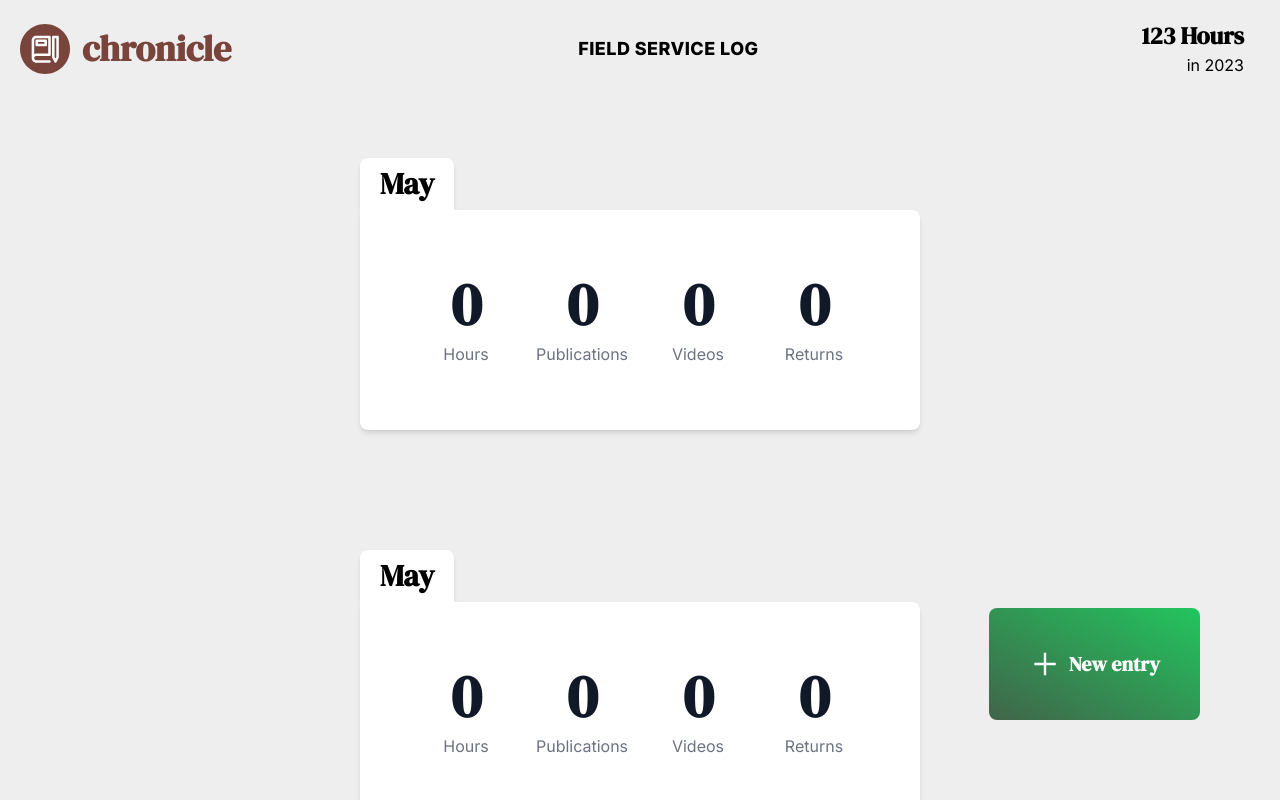
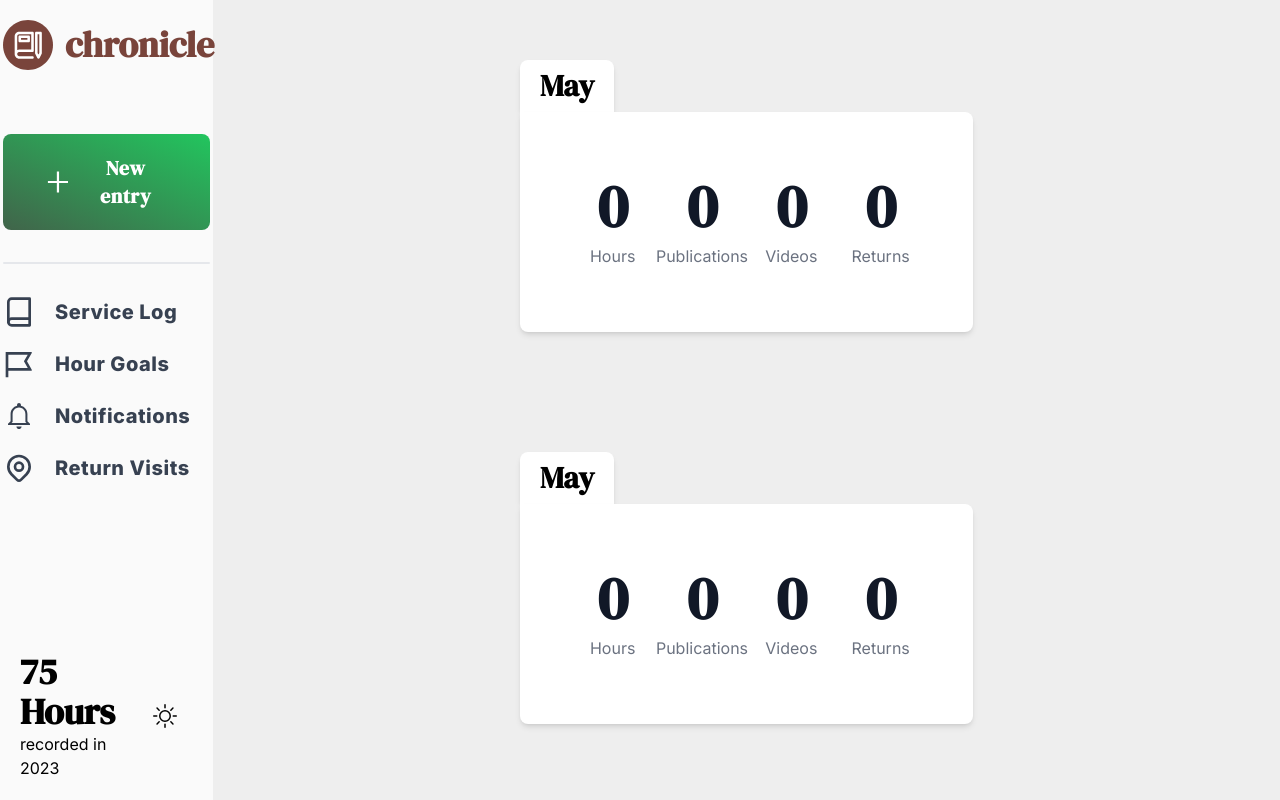
Before and after one commit to DakshalP/chronicle, a Next.js app: page /dashboard in a window 1280 px wide. Shown: the top 800 px of the page. Built offline with nearby package versions, Linux system fonts and the light colour scheme.

Commit message:
new dashboard nav for large screens

```diff
--- a/app/dashboard/layout.tsx
+++ b/app/dashboard/layout.tsx
@@ -1,5 +1,17 @@
-import { IoMdArrowDropdown } from 'react-icons/io';
-import Logo from '../logo'
+import Logo from "../logo";
+import { AiOutlinePlus } from "react-icons/ai";
+import { FiBook } from "react-icons/fi"
+import { BsMoon, BsSun } from "react-icons/bs"
+import { RiFlag2Line } from "react-icons/ri"
+import { HiOutlineLocationMarker } from "react-icons/hi"
+import { IoMdNotificationsOutline } from "react-icons/io"
+
+
+const NewButton = () => (
+    <button className="active:scale-95 transition-transform mt-16 font-extrabold font-display tracking-wide text-white px-10 py-5 text-xl w-fit bg-gradient-to-tr from-cgreen to-green-500 rounded-lg flex flex-row items-center gap-2">
+        <AiOutlinePlus className="w-8 h-8" /> New entry
+    </button>
+);
 
 export default function DashboardLayout({
     children, // will be a page or nested layout
@@ -7,24 +19,50 @@ export default function DashboardLayout({
     children: React.ReactNode;
 }) {
     return (
-      <section className='dark:bg-gray-700 dark:text-gray-100'>
-        {/* Include shared UI here e.g. a header or sidebar */}
-        <header>
-            <div className="container mx-auto flex flex-wrap p-5 flex-col md:flex-row items-center">
+        <section className="dark:bg-gray-700 dark:text-gray-100 flex flex-row">
+            {/* Shared UI here e.g. a sidebar */}
+            <nav className="container sticky top-0 h-screen flex flex-col justify-between p-5 bg-cdarkgray dark:bg-gray-600 w-1/6  items-center">
+                <div className='text-gray-700'>
                     <Logo href="/dashboard" adaptForDarkMode={true} />
-                <nav className="md:ml-auto md:mr-auto flex flex-wrap items-center text-base justify-center">
-                <a className="mr-5 font-extrabold tracking-wide text-lg flex flex-row items-center">FIELD SERVICE LOG</a>
-                </nav>
-                <div>
-                    <div className="px-4">
-                        <h2 className="title-font font-display text-2xl font-extrabold">123 Hours</h2>
-                        <p className="leading-relaxed text-right">in 2023</p>
+                    <NewButton />
+                    <hr className="w-full h-0.5 my-8 bg-gray-200 border-0 rounded dark:bg-gray-700" />
+                    <div className="mr-auto flex items-center">
+                        <a className="cursor-pointer mr-5 mb-5 font-extrabold tracking-wide text-xl flex flex-row items-center gap-5 w-full">
+                            <FiBook className="w-8 h-8" /> Service Log
+                        </a>
+                    </div>
+                    <div className="mr-auto flex items-center">
+                        <a className="cursor-pointer mr-5 mb-5 font-extrabold tracking-wide text-xl flex flex-row items-center gap-5 w-full">
+                            <RiFlag2Line className="w-8 h-8" /> Hour Goals
+                        </a>
+                    </div>
+                    <div className="mr-auto flex items-center">
+                        <a className="cursor-pointer mr-5 mb-5 font-extrabold tracking-wide text-xl flex flex-row items-center gap-5 w-full">
+                            <IoMdNotificationsOutline className="w-8 h-8" /> Notifications
+                        </a>
+                    </div>
+                    <div className="mr-auto flex items-center">
+                        <a className="cursor-pointer mr-5 mb-5 font-extrabold tracking-wide text-xl flex flex-row items-center gap-5 w-full">
+                            <HiOutlineLocationMarker className="w-8 h-8" /> Return Visits
+                        </a>
                     </div>
                 </div>
+                <div className="mr-auto flex flex-row items-center justify-between w-full">
+                     <div>
+                          <p className="text-4xl font-extrabold font-display">
+                            75 Hours
+                          </p>
+                          <p>
+                            recorded in 2023
+                          </p>
                      </div>
-        </header>
-
-        {children}
+                     <div className="p-4 cursor-pointer">
+                      <BsSun className="w-6 h-6 dark:hidden" title="You are in light mode" />
+                      <BsMoon className="w-6 h-6 hidden dark:block" title="You are in dark mode" />
+                     </div>
+                </div>
+            </nav>
+            <div className="w-full">{children}</div>
         </section>
     );
 }
--- a/app/dashboard/page.tsx
+++ b/app/dashboard/page.tsx
@@ -1,4 +1,3 @@
-import { AiOutlinePlus } from "react-icons/ai";
 
 const Month = () => (
     <div className="xl:w-1/2 lg:w-2/3 my-5 p-10 w-full cursor-pointer active:scale-95 transition-transform">
@@ -42,9 +41,7 @@ const Month = () => (
 
 const Footer = () => (
     <div className="hidden sticky bottom-0 lg:flex flex-row justify-end">
-        <button className="active:scale-95 transition-transform m-20 font-extrabold font-display text-white p-10 text-xl w-fit bg-gradient-to-tr from-cgreen to-green-500 rounded-lg flex flex-row items-center gap-2">
-            <AiOutlinePlus className="w-8 h-8" /> New entry
-        </button>
+
     </div>
 );
 export default async function Dashboard() {
--- a/tailwind.config.js
+++ b/tailwind.config.js
@@ -14,7 +14,7 @@ module.exports = {
         'cbrown': '#79443B',
         'cgreen': '#41644A',
         'cgray': "#EEEEEE",
-        'ctan': '#fafafa'
+        'cdarkgray': '#fafafa'
       }
     }
   },
```
Lines whose indentation alone changed are shown as unchanged.
